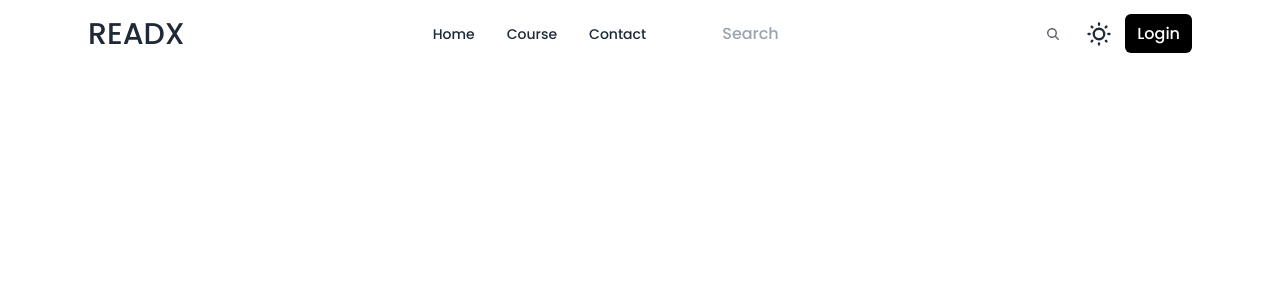
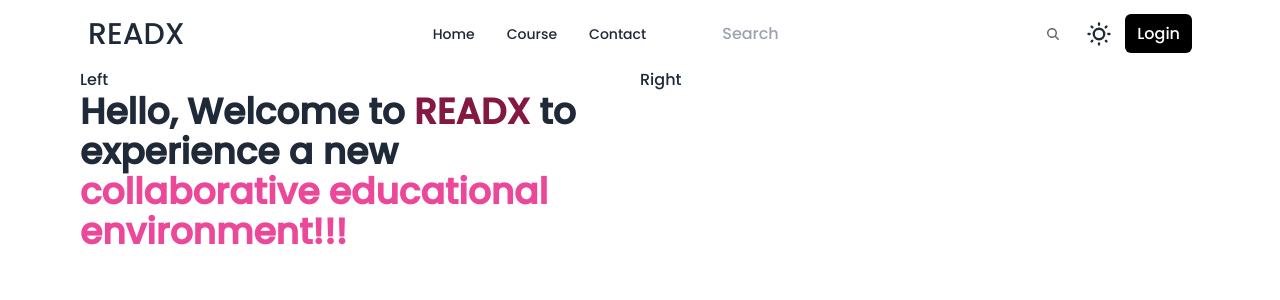
Before and after one commit to Adiba113/READX, a React (Vite) app in the folder Frontend/: page / in a window 1280 px wide. Shown: the top 300 px of the page. Built offline with nearby package versions, Linux system fonts and the light colour scheme.

Commit message:
front page

```diff
--- a/Frontend/src/App.jsx
+++ b/Frontend/src/App.jsx
@@ -1,10 +1,12 @@
 import React from 'react'
 import Navbar from './components/Navbar'
+import Banner from './components/Banner'
 
 function App() {
   return (
     <>
     <Navbar/>
+    <Banner/>
     </>
   )
 }
--- /dev/null
+++ b/Frontend/src/components/Banner.jsx
@@ -0,0 +1,18 @@
+import React from 'react'
+
+function Banner() {
+  return (
+    <>
+     <div className="max-w-screen-3xl container mx-auto md:px-20 px-4 flex flex-col md:flex-row">
+        <div className="w-full md:w-1/2">Left
+          <h1 className="text-4xl font-bold">
+            Hello, Welcome to <span className="text-pink-900">READX</span> to experience a new <span className="text-pink-500">collaborative educational environment!!!</span>
+          </h1>
+          </div>
+        <div className="w-full md:w-1/2">Right</div>
+     </div>
+    </>
+  )
+}
+
+export default Banner
```
